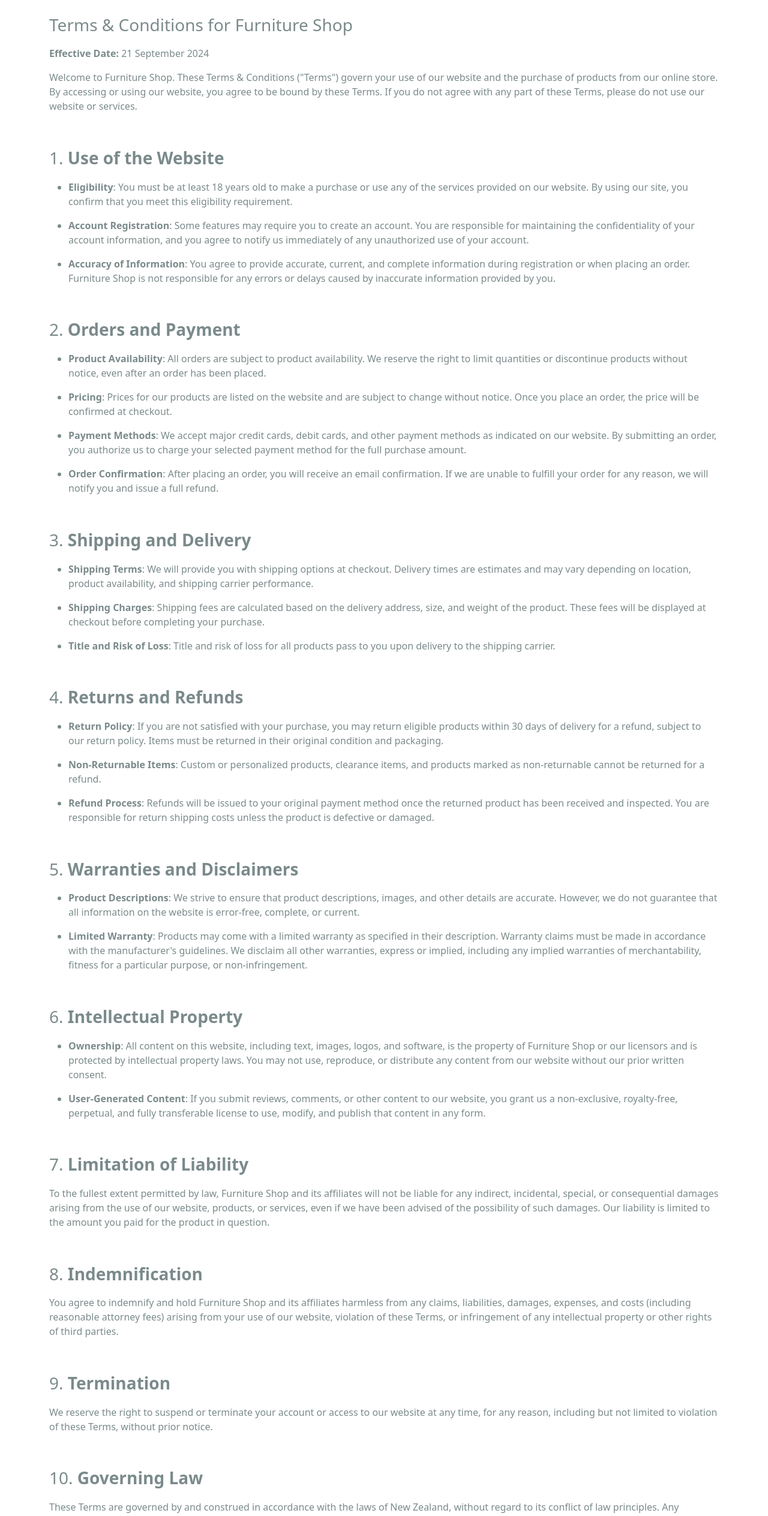
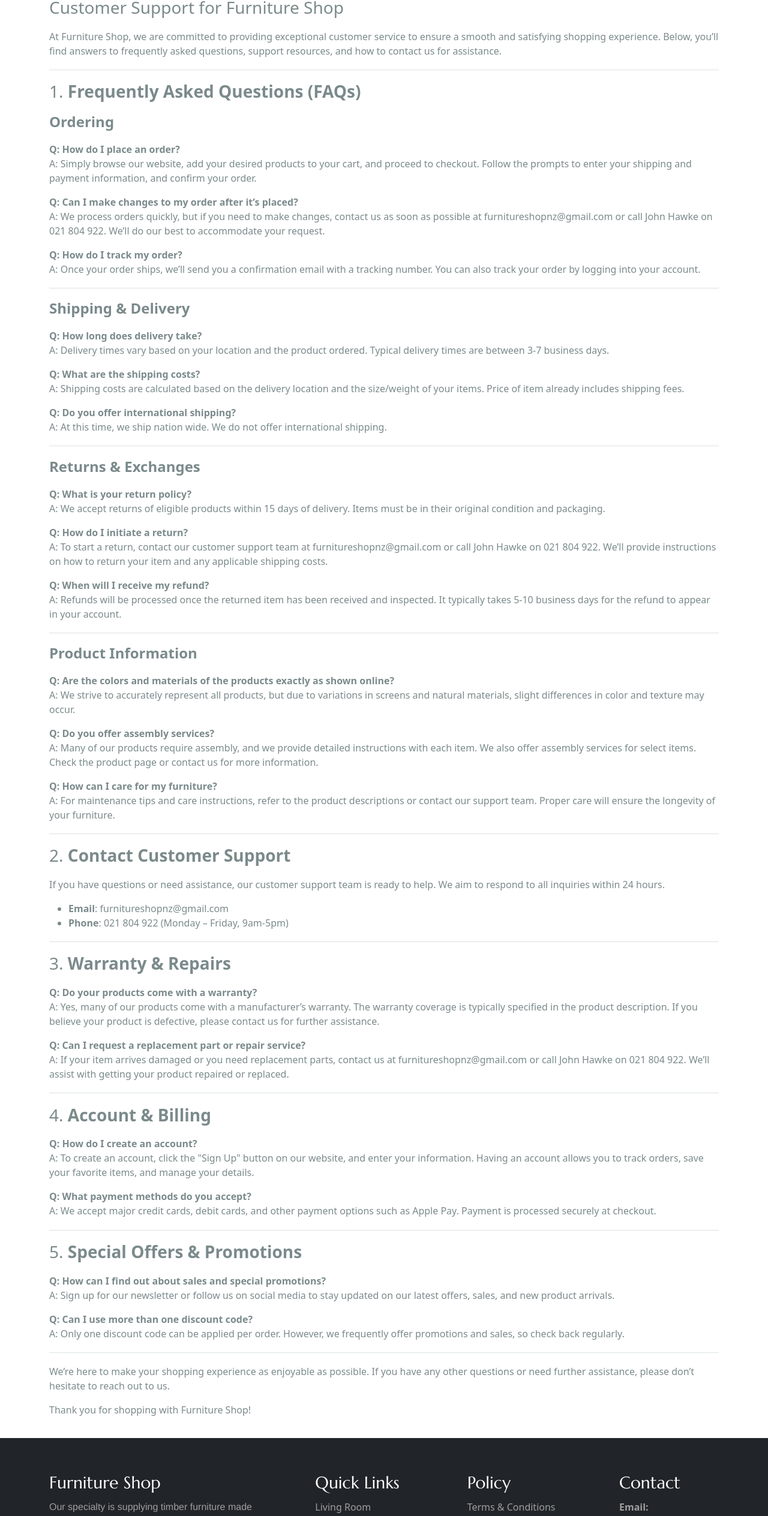
Before and after one commit to postman-patmandu/jkfurniture, a React (Create React App) app in the folder frontend/: page /support in a window 1280 px wide. Shown: the part 220-2748 px from the top of the page at 60% size. Built offline with nearby package versions, Linux system fonts and the light colour scheme; no server answers.

Commit message:
Update Support page and add footer content

```diff
--- a/frontend/src/assets/styles/index.css
+++ b/frontend/src/assets/styles/index.css
@@ -99,6 +99,10 @@
   width: 33%;
 }
 
+/* h3 {
+  color: #3e3e3e;
+} */
+
 h1.headline {
   font-family: Marcellus, Arial, Helvetica, sans-serif;
   text-align: center;
@@ -132,6 +136,55 @@
   color: #fff;
 }
 
+footer {
+  background-color: #212529!important
+}
+
+footer h3 {
+  color: white;
+  font-family: Marcellus, Arial, Helvetica, sans-serif;
+  margin-bottom: 0.75rem;
+}
+
+footer a, footer p {
+  text-decoration: none;
+  color: #9e9e9e
+}
+
+footer p {
+  font-family: Roboto Arial, Helvetica, sans-serif;
+}
+
+footer a {
+  display: block;
+  margin-bottom: 0.25rem;
+}
+
+footer .info-links col {
+  display: flex;
+  flex-direction: column;
+}
+
+footer .policies, footer .links, footer .contact-us {
+  margin-bottom: 1.5rem;
+}
+
+@media only screen and (max-width: 1024px) {
+  #cart-items {
+    align-self: start;
+    padding: 0.4rem;
+  }
+  #cart-items span {
+    display: none;
+  }
+
+  footer .info-links a {
+    display: inline-block;
+    margin-bottom: 0.25rem;
+    padding-right: 1rem;
+  }
+}
+
 @media only screen and (max-width: 760px) {
   .brand img {
     width: 40%;
@@ -152,14 +205,10 @@
   .category-container img {
     max-width: 50%;
   }
-}
 
-@media only screen and (max-width: 1024px) {
-  #cart-items {
-    align-self: start;
-    padding: 0.4rem;
-  }
-  #cart-items span {
-    display: none;
+  footer .info-links a {
+    display: block;
+    margin-bottom: 0.25rem;
+    padding-right: 1rem;
   }
 }
--- a/frontend/src/components/footer/footer.component.jsx
+++ b/frontend/src/components/footer/footer.component.jsx
@@ -1,14 +1,75 @@
 import { Container, Row, Col } from 'react-bootstrap';
+import { Link } from 'react-router-dom';
+import { Navigate, useNavigate } from 'react-router-dom';
 
 const Footer = () => {
     const currentYear = new Date().getFullYear();
+    const navigate = useNavigate();
+
+    const menuLink = (event) => {
+        event.preventDefault();
+
+        const item = event.target.dataset.link;
+        navigate(`/search/${item}`);
+    }
+
 
   return (
     <footer>
         <Container>
+            <Row className='pt-5 justify-content-between info-links'>
+                <Col sm={12} lg={4}>
+                    <h3>Furniture Shop</h3>
+                    <p>Our specialty is supplying timber furniture made from Solid Pine,
+                        Modern Recycled Pine and hardwood Acacia. Offering ‘rustic styling’
+                        and ‘modern contemporary styles’.</p>
+                </Col>
+                <Col className='links' sm={12} lg={2}>
+                    <h3>Quick Links</h3>
+                    <Link to="/" onClick={menuLink} data-link="living">
+                        Living Room
+                    </Link>
+                    <Link to="/" onClick={menuLink} data-link="bedroom">
+                        Bedroom
+                    </Link>
+                    <Link to="/" onClick={menuLink} data-link="dining">
+                        Dining Room
+                    </Link>
+                </Col>
+                <Col className='policies' sm={12} lg={2}>
+                    <h3>Policy</h3>
+                    <Link to="/terms">
+                        Terms & Conditions
+                    </Link>
+                    <Link to="/privacy">
+                        Privacy Policy
+                    </Link>
+                    <Link to="/support">
+                        Customer Support
+                    </Link>
+                    <Link to="/support#shipping">
+                        Shipping
+                    </Link>
+                </Col>
+                <Col className='contact-us' sm={12} lg={2}>
+                    <h3>Contact</h3>
+                    <Link to="#"
+                        onClick={(e) => {
+                            e.preventDefault();
+                            window.location.href = "mailto:furnitureshopnz@gmail.com";
+                        }}
+                    >
+                        <strong>Email: </strong> furnitureshopnz@gmail.com
+                    </Link>
+
+                    <p>For all order and product infomation</p>
+                    <p><strong>Telephone: </strong> 021 804 922</p>
+
+                </Col>
+            </Row>
             <Row>
                 <Col className='text-center py-3'>
-                    <p>JK Furniture &copy; {currentYear}</p>
+                    <p >Furniture Shop &copy; {currentYear}</p>
                 </Col>
             </Row>
         </Container>
--- a/frontend/src/routes/support-screen/support-screen.component.jsx
+++ b/frontend/src/routes/support-screen/support-screen.component.jsx
@@ -3,93 +3,52 @@
 const SupportScreen = () => {
   return (
     <div>
-        <h3 className='mt-5'>Terms &amp; Conditions for Furniture Shop</h3>
-        <p><strong>Effective Date:</strong> 21 September 2024</p>
-        <p>Welcome to Furniture Shop. These Terms &amp; Conditions ("Terms") govern your use of our website and the purchase of products from our online store. By accessing or using our website, you agree to be bound by these Terms. If you do not agree with any part of these Terms, please do not use our website or services.</p>
-        <h3 className='mt-5'>1. <strong>Use of the Website</strong></h3>
+        <h3 className='mt-4'>Customer Support for Furniture Shop</h3>
+        <p>At Furniture Shop, we are committed to providing exceptional customer service to ensure a smooth and satisfying shopping experience. Below, you’ll find answers to frequently asked questions, support resources, and how to contact us for assistance.</p>
+        <hr />
+        <h3>1. <strong>Frequently Asked Questions (FAQs)</strong></h3>
+        <h4><strong>Ordering</strong></h4>
+        <p><strong>Q: How do I place an order?</strong><br />A: Simply browse our website, add your desired products to your cart, and proceed to checkout. Follow the prompts to enter your shipping and payment information, and confirm your order.</p>
+        <p><strong>Q: Can I make changes to my order after it’s placed?</strong><br />A: We process orders quickly, but if you need to make changes, contact us as soon as possible at furnitureshopnz@gmail.com or call John Hawke on 021 804 922. We’ll do our best to accommodate your request.</p>
+        <p><strong>Q: How do I track my order?</strong><br />A: Once your order ships, we’ll send you a confirmation email with a tracking number. You can also track your order by logging into your account.</p>
+        <hr />
+        <h4 id="#shipping"><strong>Shipping &amp; Delivery</strong></h4>
+        <p><strong>Q: How long does delivery take?</strong><br />A: Delivery times vary based on your location and the product ordered. Typical delivery times are between 3-7 business days.</p>
+        <p><strong>Q: What are the shipping costs?</strong><br />A: Shipping costs are calculated based on the delivery location and the size/weight of your items. Price of item already includes shipping fees.</p>
+        <p><strong>Q: Do you offer international shipping?</strong><br />A: At this time, we ship nation wide. We do not offer international shipping.</p>
+        <hr />
+        <h4 id="returns"><strong>Returns &amp; Exchanges</strong></h4>
+        <p><strong>Q: What is your return policy?</strong><br />A: We accept returns of eligible products within 15 days of delivery. Items must be in their original condition and packaging.</p>
+        <p><strong>Q: How do I initiate a return?</strong><br />A: To start a return, contact our customer support team at furnitureshopnz@gmail.com or call John Hawke on 021 804 922. We’ll provide instructions on how to return your item and any applicable shipping costs.</p>
+        <p><strong>Q: When will I receive my refund?</strong><br />A: Refunds will be processed once the returned item has been received and inspected. It typically takes 5-10 business days for the refund to appear in your account.</p>
+        <hr />
+        <h4><strong>Product Information</strong></h4>
+        <p><strong>Q: Are the colors and materials of the products exactly as shown online?</strong><br />A: We strive to accurately represent all products, but due to variations in screens and natural materials, slight differences in color and texture may occur.</p>
+        <p><strong>Q: Do you offer assembly services?</strong><br />A: Many of our products require assembly, and we provide detailed instructions with each item. We also offer assembly services for select items. Check the product page or contact us for more information.</p>
+        <p><strong>Q: How can I care for my furniture?</strong><br />A: For maintenance tips and care instructions, refer to the product descriptions or contact our support team. Proper care will ensure the longevity of your furniture.</p>
+        <hr />
+        <h3>2. <strong>Contact Customer Support</strong></h3>
+        <p>If you have questions or need assistance, our customer support team is ready to help. We aim to respond to all inquiries within 24 hours.</p>
         <ul>
-            <li>
-                <p><strong>Eligibility</strong>: You must be at least 18 years old to make a purchase or use any of the services provided on our website. By using our site, you confirm that you meet this eligibility requirement.</p>
-            </li>
-            <li>
-                <p><strong>Account Registration</strong>: Some features may require you to create an account. You are responsible for maintaining the confidentiality of your account information, and you agree to notify us immediately of any unauthorized use of your account.</p>
-            </li>
-            <li>
-                <p><strong>Accuracy of Information</strong>: You agree to provide accurate, current, and complete information during registration or when placing an order. Furniture Shop is not responsible for any errors or delays caused by inaccurate information provided by you.</p>
-            </li>
+            <li><strong>Email</strong>: furnitureshopnz@gmail.com</li>
+            <li><strong>Phone</strong>: 021 804 922 (Monday – Friday, 9am-5pm)</li>
         </ul>
-        <h3 className='mt-5'>2. <strong>Orders and Payment</strong></h3>
-        <ul>
-            <li>
-                <p><strong>Product Availability</strong>: All orders are subject to product availability. We reserve the right to limit quantities or discontinue products without notice, even after an order has been placed.</p>
-            </li>
-            <li>
-                <p><strong>Pricing</strong>: Prices for our products are listed on the website and are subject to change without notice. Once you place an order, the price will be confirmed at checkout.</p>
-            </li>
-            <li>
-                <p><strong>Payment Methods</strong>: We accept major credit cards, debit cards, and other payment methods as indicated on our website. By submitting an order, you authorize us to charge your selected payment method for the full purchase amount.</p>
-            </li>
-            <li>
-                <p><strong>Order Confirmation</strong>: After placing an order, you will receive an email confirmation. If we are unable to fulfill your order for any reason, we will notify you and issue a full refund.</p>
-            </li>
-        </ul>
-        <h3 className='mt-5'>3. <strong>Shipping and Delivery</strong></h3>
-        <ul>
-            <li>
-                <p><strong>Shipping Terms</strong>: We will provide you with shipping options at checkout. Delivery times are estimates and may vary depending on location, product availability, and shipping carrier performance.</p>
-            </li>
-            <li>
-                <p><strong>Shipping Charges</strong>: Shipping fees are calculated based on the delivery address, size, and weight of the product. These fees will be displayed at checkout before completing your purchase.</p>
-            </li>
-            <li>
-                <p><strong>Title and Risk of Loss</strong>: Title and risk of loss for all products pass to you upon delivery to the shipping carrier.</p>
-            </li>
-        </ul>
-        <h3 className='mt-5'>4. <strong>Returns and Refunds</strong></h3>
-        <ul>
-            <li>
-                <p><strong>Return Policy</strong>: If you are not satisfied with your purchase, you may return eligible products within 30 days of delivery for a refund, subject to our return policy. Items must be returned in their original condition and packaging.</p>
-            </li>
-            <li>
-                <p><strong>Non-Returnable Items</strong>: Custom or personalized products, clearance items, and products marked as non-returnable cannot be returned for a refund.</p>
-            </li>
-            <li>
-                <p><strong>Refund Process</strong>: Refunds will be issued to your original payment method once the returned product has been received and inspected. You are responsible for return shipping costs unless the product is defective or damaged.</p>
-            </li>
-        </ul>
-        <h3 className='mt-5'>5. <strong>Warranties and Disclaimers</strong></h3>
-        <ul>
-            <li>
-                <p><strong>Product Descriptions</strong>: We strive to ensure that product descriptions, images, and other details are accurate. However, we do not guarantee that all information on the website is error-free, complete, or current.</p>
-            </li>
-            <li>
-                <p><strong>Limited Warranty</strong>: Products may come with a limited warranty as specified in their description. Warranty claims must be made in accordance with the manufacturer's guidelines. We disclaim all other warranties, express or implied, including any implied warranties of merchantability, fitness for a particular purpose, or non-infringement.</p>
-            </li>
-        </ul>
-        <h3 className='mt-5'>6. <strong>Intellectual Property</strong></h3>
-        <ul>
-            <li>
-                <p><strong>Ownership</strong>: All content on this website, including text, images, logos, and software, is the property of Furniture Shop or our licensors and is protected by intellectual property laws. You may not use, reproduce, or distribute any content from our website without our prior written consent.</p>
-            </li>
-            <li>
-                <p><strong>User-Generated Content</strong>: If you submit reviews, comments, or other content to our website, you grant us a non-exclusive, royalty-free, perpetual, and fully transferable license to use, modify, and publish that content in any form.</p>
-            </li>
-        </ul>
-        <h3 className='mt-5'>7. <strong>Limitation of Liability</strong></h3>
-        <p>To the fullest extent permitted by law, Furniture Shop and its affiliates will not be liable for any indirect, incidental, special, or consequential damages arising from the use of our website, products, or services, even if we have been advised of the possibility of such damages. Our liability is limited to the amount you paid for the product in question.</p>
-        <h3 className='mt-5'>8. <strong>Indemnification</strong></h3>
-        <p>You agree to indemnify and hold Furniture Shop and its affiliates harmless from any claims, liabilities, damages, expenses, and costs (including reasonable attorney fees) arising from your use of our website, violation of these Terms, or infringement of any intellectual property or other rights of third parties.</p>
-        <h3 className='mt-5'>9. <strong>Termination</strong></h3>
-        <p>We reserve the right to suspend or terminate your account or access to our website at any time, for any reason, including but not limited to violation of these Terms, without prior notice.</p>
-        <h3 className='mt-5'>10. <strong>Governing Law</strong></h3>
-        <p>These Terms are governed by and construed in accordance with the laws of New Zealand, without regard to its conflict of law principles. Any disputes arising under these Terms will be subject to the exclusive jurisdiction of the courts in New Zealand.</p>
-        <h3 className='mt-5'>11. <strong>Changes to Terms &amp; Conditions</strong></h3>
-        <p>We may modify these Terms at any time, and the updated version will be posted on our website with the new effective date. Your continued use of the website after any changes indicates your acceptance of the updated Terms.</p>
-        <h3 className='mt-5'>12. <strong>Contact Information</strong></h3>
-        <p>If you have any questions or concerns about these Terms &amp; Conditions, please contact us at:</p>
-        <p>Furniture Shop<br />Email: support@furnitureshop.nz<br />Phone: 027 524 1211<br /></p>
-        <br />
-        <p>By using our website and purchasing products from us, you acknowledge that you have read, understood, and agree to be bound by these Terms &amp; Conditions.</p>
+        <hr />
+        <h3>3. <strong>Warranty &amp; Repairs</strong></h3>
+        <p><strong>Q: Do your products come with a warranty?</strong><br />A: Yes, many of our products come with a manufacturer’s warranty. The warranty coverage is typically specified in the product description. If you believe your product is defective, please contact us for further assistance.</p>
+        <p><strong>Q: Can I request a replacement part or repair service?</strong><br />A: If your item arrives damaged or you need replacement parts, contact us at furnitureshopnz@gmail.com or call John Hawke on 021 804 922. We’ll assist with getting your product repaired or replaced.</p>
+        <hr />
+        <h3>4. <strong>Account &amp; Billing</strong></h3>
+        <p><strong>Q: How do I create an account?</strong><br />A: To create an account, click the "Sign Up" button on our website, and enter your information. Having an account allows you to track orders, save your favorite items, and manage your details.</p>
+        {/* <p><strong>Q: How do I reset my password?</strong><br />A: If you forget your password, click “Forgot Password” on the login page, and follow the instructions to reset it.</p> */}
+        <p><strong>Q: What payment methods do you accept?</strong><br />A: We accept major credit cards, debit cards, and other payment options such as Apple Pay. Payment is processed securely at checkout.</p>
+        <hr />
+        <h3>5. <strong>Special Offers &amp; Promotions</strong></h3>
+        <p><strong>Q: How can I find out about sales and special promotions?</strong><br />A: Sign up for our newsletter or follow us on social media to stay updated on our latest offers, sales, and new product arrivals.</p>
+        <p><strong>Q: Can I use more than one discount code?</strong><br />A: Only one discount code can be applied per order. However, we frequently offer promotions and sales, so check back regularly.</p>
+        <hr />
+        <p>We’re here to make your shopping experience as enjoyable as possible. If you have any other questions or need further assistance, please don’t hesitate to reach out to us.</p>
+        <p>Thank you for shopping with Furniture Shop!</p>
     </div>
   )
 }
```
Also changed, not shown: frontend/src/components/admin-bar/admin-bar.component.jsx (+4 -4 lines), 1 other file (tests, documents, lock files or other folders).
